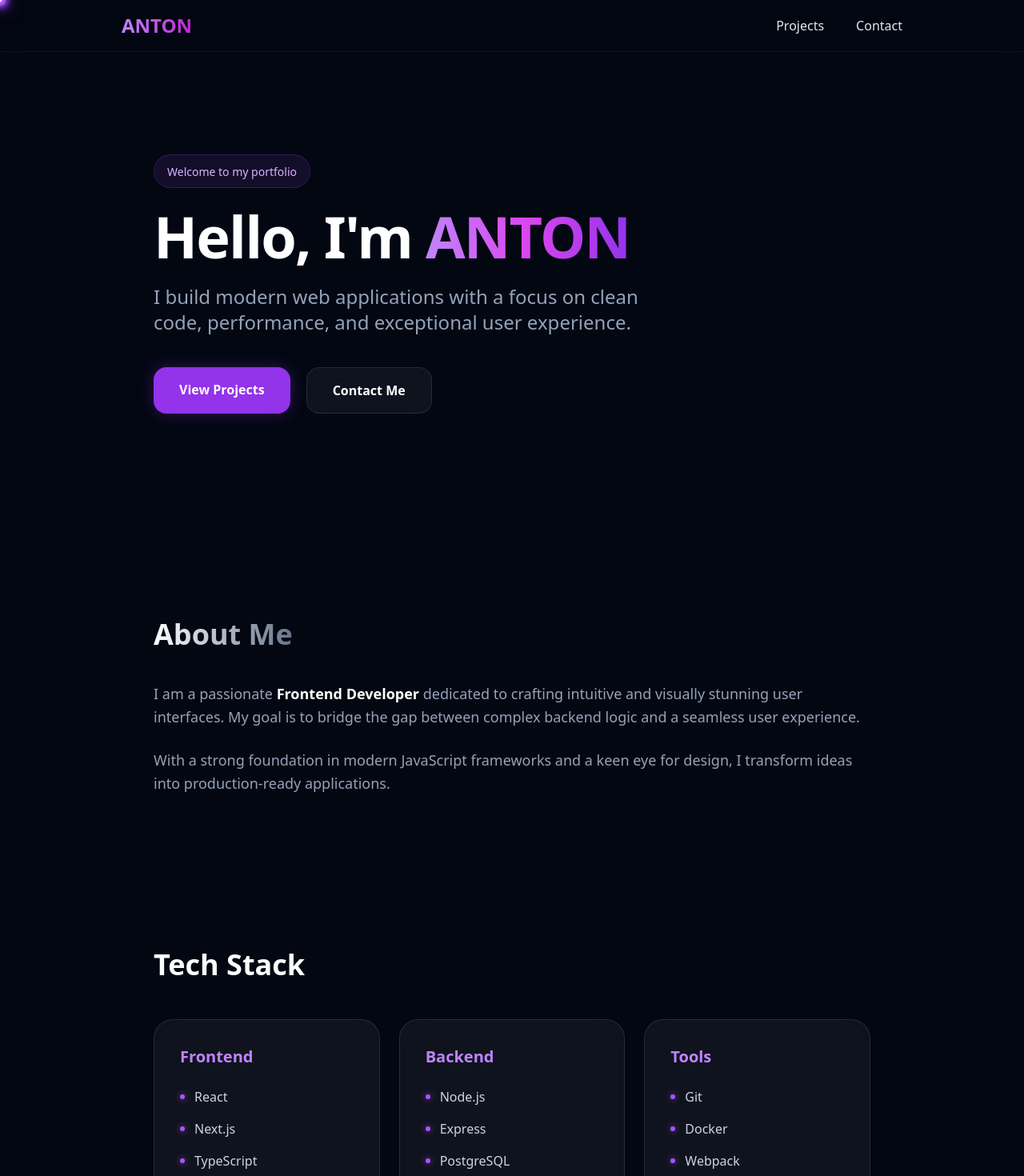
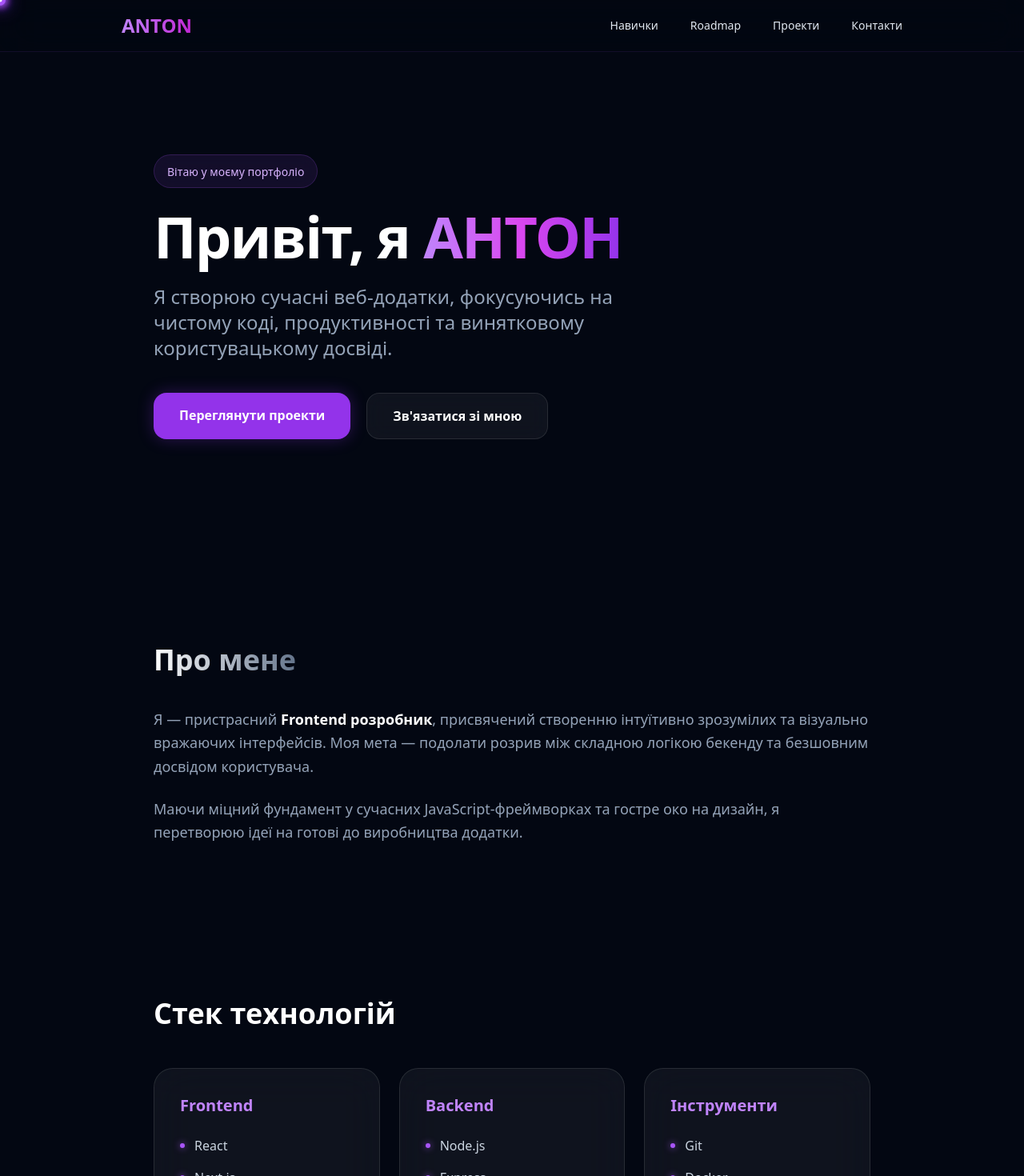
Before and after one commit to N1SEA/N1SEA.github.io, a Next.js app: page / in a window 1280 px wide. Shown: the top 1470 px of the page at 80% size. Built offline with nearby package versions, Linux system fonts and the light colour scheme.

Commit message:
fix scroll

```diff
--- a/app/layout.tsx
+++ b/app/layout.tsx
@@ -2,10 +2,9 @@ import './globals.css'
 import Link from "next/link";
 import CursorGradient from '@/components/CursorGradient';
 
-// Стандартные метаданные Next.js (теперь без динамики)
 export const metadata = {
-  title: 'ANTON | Frontend Developer',
-  description: 'Portfolio Frontend Developer React & Next.js',
+  title: 'АНТОН | Frontend розробник',
+  description: 'Портфоліо Frontend розробника: React, Next.js, TypeScript',
 };
 
 export default function RootLayout({
@@ -14,9 +13,8 @@ export default function RootLayout({
   children: React.ReactNode;
 }) {
   return (
-    <html lang="en" className="scroll-smooth">
+    <html lang="uk" className="scroll-smooth">
       <body className="bg-[#030712] text-slate-200 antialiased">
-        {/* Градиент за курсором остается */}
         <CursorGradient />
 
         <header className="sticky top-0 z-50 bg-[#030712]/60 backdrop-blur-xl border-b border-purple-500/10">
@@ -28,10 +26,11 @@ export default function RootLayout({
               ANTON
             </Link>
 
-            {/* Блок навигации (можно добавить ссылки на секции позже) */}
-            <div className="flex items-center gap-6 md:gap-10">
-              <Link href="#projects" className="hover:text-purple-400 transition-colors">Projects</Link>
-              <Link href="#contact" className="hover:text-purple-400 transition-colors">Contact</Link>
+            <div className="flex items-center gap-6 md:gap-10 font-medium text-sm">
+              <Link href="#skills" className="hover:text-purple-400 transition-colors">Навички</Link>
+              <Link href="#roadmap" className="hover:text-purple-400 transition-colors">Roadmap</Link>
+              <Link href="#projects" className="hover:text-purple-400 transition-colors">Проекти</Link>
+              <Link href="#contact" className="hover:text-purple-400 transition-colors">Контакти</Link>
             </div>
           </nav>
         </header>
--- a/app/page.tsx
+++ b/app/page.tsx
@@ -2,14 +2,18 @@
 import ProjectCard from '@/components/ProjectCard'
 import Roadmap from '@/components/Roadmap'
 import { projects } from '@/data/projects'
+import { useEffect } from 'react'
 
 export default function Home() {
-  // Данные навыков теперь просто в массиве
   const skills = [
     { category: 'Frontend', items: ['React', 'Next.js', 'TypeScript', 'Tailwind CSS', 'Redux', 'React Query'] },
     { category: 'Backend', items: ['Node.js', 'Express', 'PostgreSQL', 'MongoDB', 'Prisma'] },
-    { category: 'Tools', items: ['Git', 'Docker', 'Webpack', 'Jest', 'REST API', 'GraphQL'] },
+    { category: 'Інструменти', items: ['Git', 'Docker', 'Webpack', 'Jest', 'REST API', 'GraphQL'] },
   ]
+  useEffect(() => {
+
+  window.scrollTo(0, 0);
+  }, []);
 
   return (
     <main className="w-full text-slate-200">
@@ -17,20 +21,20 @@ export default function Home() {
       <section className="relative pt-32 pb-40 px-6">
         <div className="max-w-4xl mx-auto relative z-10">
           <div className="inline-block mb-6 px-4 py-2 bg-purple-500/10 border border-purple-500/20 rounded-full backdrop-blur-md">
-            <span className="text-sm font-medium text-purple-300">Welcome to my portfolio</span>
+            <span className="text-sm font-medium text-purple-300">Вітаю у моєму портфоліо</span>
           </div>
           <h1 className="text-6xl md:text-7xl font-black mb-6 leading-[1.1] tracking-tight text-white">
-            Hello, I&apos;m <span className="bg-gradient-to-r from-purple-400 via-fuchsia-500 to-purple-600 bg-clip-text text-transparent">ANTON</span>
+            Привіт, я <span className="bg-gradient-to-r from-purple-400 via-fuchsia-500 to-purple-600 bg-clip-text text-transparent">АНТОН</span>
           </h1>
           <p className="text-xl md:text-2xl text-slate-400 mb-10 leading-relaxed max-w-2xl">
-            I build modern web applications with a focus on clean code, performance, and exceptional user experience.
+            Я створюю сучасні веб-додатки, фокусуючись на чистому коді, продуктивності та винятковому користувацькому досвіді.
           </p>
           <div className="flex flex-wrap gap-5">
             <a href="#projects" className="bg-purple-600 hover:bg-purple-700 text-white font-bold py-4 px-8 rounded-2xl transition-all shadow-[0_0_20px_rgba(147,51,234,0.3)] hover:scale-105 active:scale-95">
-              View Projects
+              Переглянути проекти
             </a>
             <a href="#contact" className="bg-white/5 hover:bg-white/10 border border-white/10 text-white font-bold py-4 px-8 rounded-2xl transition-all backdrop-blur-md">
-              Contact Me
+              Зв&apos;язатися зі мною
             </a>
           </div>
         </div>
@@ -40,14 +44,14 @@ export default function Home() {
       <section className="py-24 px-6 relative z-10">
         <div className="max-w-4xl mx-auto">
           <h2 className="text-4xl font-bold mb-10 bg-gradient-to-r from-white to-slate-500 bg-clip-text text-transparent inline-block">
-            About Me
+            Про мене
           </h2>
           <div className="space-y-6 text-lg text-slate-400 leading-relaxed">
             <p>
-              I am a passionate <span className="text-white font-bold">Frontend Developer</span> dedicated to crafting intuitive and visually stunning user interfaces. My goal is to bridge the gap between complex backend logic and a seamless user experience.
+              Я — пристрасний <span className="text-white font-bold">Frontend розробник</span>, присвячений створенню інтуїтивно зрозумілих та візуально вражаючих інтерфейсів. Моя мета — подолати розрив між складною логікою бекенду та безшовним досвідом користувача.
             </p>
             <p>
-              With a strong foundation in modern JavaScript frameworks and a keen eye for design, I transform ideas into production-ready applications.
+              Маючи міцний фундамент у сучасних JavaScript-фреймворках та гостре око на дизайн, я перетворюю ідеї на готові до виробництва додатки.
             </p>
           </div>
         </div>
@@ -56,7 +60,7 @@ export default function Home() {
       {/* Skills Section */}
       <section id="skills" className="py-24 px-6 relative z-10">
         <div className="max-w-4xl mx-auto">
-          <h2 className="text-4xl font-bold mb-12 text-white">Tech Stack</h2>
+          <h2 className="text-4xl font-bold mb-12 text-white">Стек технологій</h2>
           <div className="grid md:grid-cols-3 gap-6">
             {skills.map((skillGroup) => (
               <div key={skillGroup.category} className="bg-white/5 backdrop-blur-xl border border-white/10 p-8 rounded-3xl hover:border-purple-500/40 transition-all group">
@@ -80,9 +84,9 @@ export default function Home() {
       {/* Projects Section */}
       <section id="projects" className="py-24 px-6 relative z-10">
         <div className="max-w-4xl mx-auto">
-          <h2 className="text-4xl font-bold mb-4 text-white">Featured Projects</h2>
+          <h2 className="text-4xl font-bold mb-4 text-white">Вибрані проекти</h2>
           <p className="text-slate-400 text-lg mb-12">
-            A selection of my recent works where I applied my technical skills to solve real-world problems.
+            Добірка моїх нещодавніх робіт, де я застосував свої технічні навички для вирішення реальних завдань.
           </p>
           <div className="grid gap-8">
             {projects.map(project => (
@@ -97,13 +101,13 @@ export default function Home() {
       {/* Contact Section */}
       <section id="contact" className="py-32 px-6 relative z-10">
         <div className="max-w-4xl mx-auto text-center">
-          <h2 className="text-5xl font-bold mb-8 text-white">Let&apos;s Connect</h2>
+          <h2 className="text-5xl font-bold mb-8 text-white">Давайте поспілкуємось</h2>
           <p className="text-xl text-slate-400 mb-12 max-w-xl mx-auto">
-            I&apos;m always open to new opportunities and collaborations. Drop me a message and let&apos;s build something amazing together!
+            Я завжди відкритий до нових можливостей та співпраці. Напишіть мені, і ми створимо щось неймовірне разом!
           </p>
           <div className="flex flex-wrap justify-center gap-4">
             <a href="mailto:bodnarashek93@gmail.com" className="bg-purple-600 hover:bg-purple-700 text-white font-bold py-4 px-10 rounded-2xl transition-all shadow-[0_0_20px_rgba(147,51,234,0.3)]">
-              📧 Email Me
+              📧 Написати мені
             </a>
             <a href="https://github.com/N1SEA" target="_blank" rel="noopener noreferrer" className="bg-white/5 hover:bg-white/10 border border-white/10 text-white font-bold py-4 px-10 rounded-2xl transition-all backdrop-blur-md">
               🐙 GitHub
```
